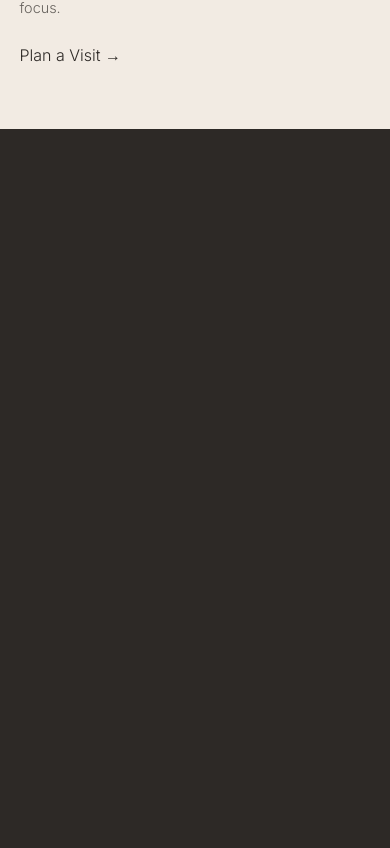
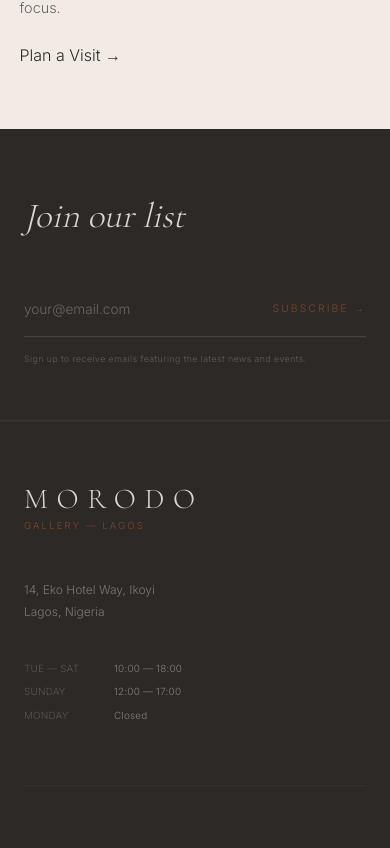
Before and after one commit to Ayomide-cmd/MarodoGallery, a Next.js app: page / in a window 390 px wide. Shown: the part 5876-6724 px from the top of the page. Built offline with nearby package versions, Linux system fonts and the light colour scheme.

Commit message:
fix: stabilize footer visibility on mobile and refine branding typography

```diff
--- a/components/Footer.tsx
+++ b/components/Footer.tsx
@@ -16,11 +16,11 @@ export default function Footer() {
 
   const { scrollYProgress } = useScroll({
     target: containerRef,
-    offset: ['start end', 'end end']
+    offset: ['start end', 'end start']
   })
 
-  const y = useTransform(scrollYProgress, [0, 0.4], [-60, 0])
-  const opacity = useTransform(scrollYProgress, [0, 0.3], [0, 1])
+  const y = useTransform(scrollYProgress, [0, 0.25], [40, 0])
+  const opacity = useTransform(scrollYProgress, [0, 0.2], [0, 1])
 
   const handleSubmit = (e: React.FormEvent) => {
     e.preventDefault()
@@ -34,8 +34,9 @@ export default function Footer() {
         background: 'var(--color-text)',
         color: 'var(--color-base)',
         position: 'relative',
-        zIndex: 1,
-        overflow: 'hidden'
+        zIndex: 10,
+        overflow: 'hidden',
+        width: '100%'
       }}
     >
       <motion.div style={{ y, opacity }}>
@@ -230,7 +231,7 @@ export default function Footer() {
 
         .hours-grid {
           display: grid;
-          grid-template-columns: 90px 1fr;
+          grid-template-columns: 100px 1fr;
           row-gap: 0.7rem;
         }
 
@@ -300,13 +301,14 @@ export default function Footer() {
         .legal-link:hover { color: rgba(250,249,246,0.4); }
 
         @media (max-width: 1024px) {
-          .links-grid { grid-template-columns: 1fr repeat(auto-fill, minmax(180px, 1fr)); }
+          .links-grid { grid-template-columns: 1.2fr repeat(auto-fill, minmax(160px, 1fr)); }
         }
 
         @media (max-width: 768px) {
           .links-grid { grid-template-columns: 1fr; gap: 4rem; }
           .brand-column { border-bottom: 1px solid rgba(250,249,246,0.06); padding-bottom: 4rem; }
           .bottom-bar { flex-direction: column; align-items: flex-start; }
+          .hours-grid { grid-template-columns: 90px 1fr; }
         }
       `}</style>
     </footer>
```
